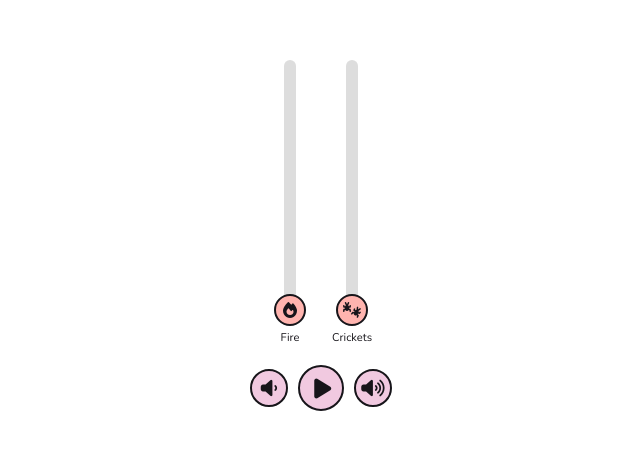
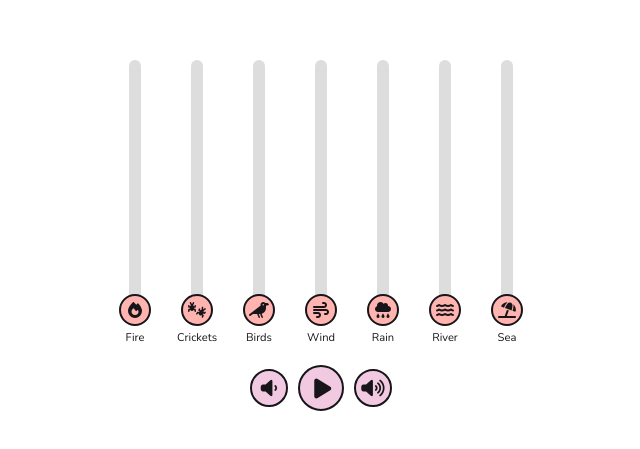
Before and after one commit to weiying-chen/noice, a React (Vite) app: page / in a window 1280 px wide. Shown: the part 165-614 px from the top of the page, without its empty margins (319-959 px from the left). Built offline with nearby package versions, Linux system fonts and the light colour scheme.

Commit message:
Restore all audios

```diff
--- a/src/App.tsx
+++ b/src/App.tsx
@@ -16,11 +16,21 @@ const icon = {
   volumeHigh: '\\f028',
   volumeLow: '\\f027',
   volumeOff: '\\f026',
+  crow: '\\f520',
+  wind: '\\f72e',
+  cloudRain: '\\f73d',
+  water: '\\f773',
+  umbrellaBeach: '\\f5ca',
 };
 
 const audios = [
   { name: 'Fire', src: '/fire.mp3', icon: icon.fire },
   { name: 'Crickets', src: '/crickets.mp3', icon: icon.bugs },
+  { name: 'Birds', src: 'birds.mp3', icon: icon.crow },
+  { name: 'Wind', src: '/wind.mp3', icon: icon.wind },
+  { name: 'Rain', src: '/rain.mp3', icon: icon.cloudRain },
+  { name: 'River', src: '/river.mp3', icon: icon.water },
+  { name: 'Sea', src: '/waves.mp3', icon: icon.umbrellaBeach },
 ];
 
 const DEFAULT_VOLUME = 0;
```
